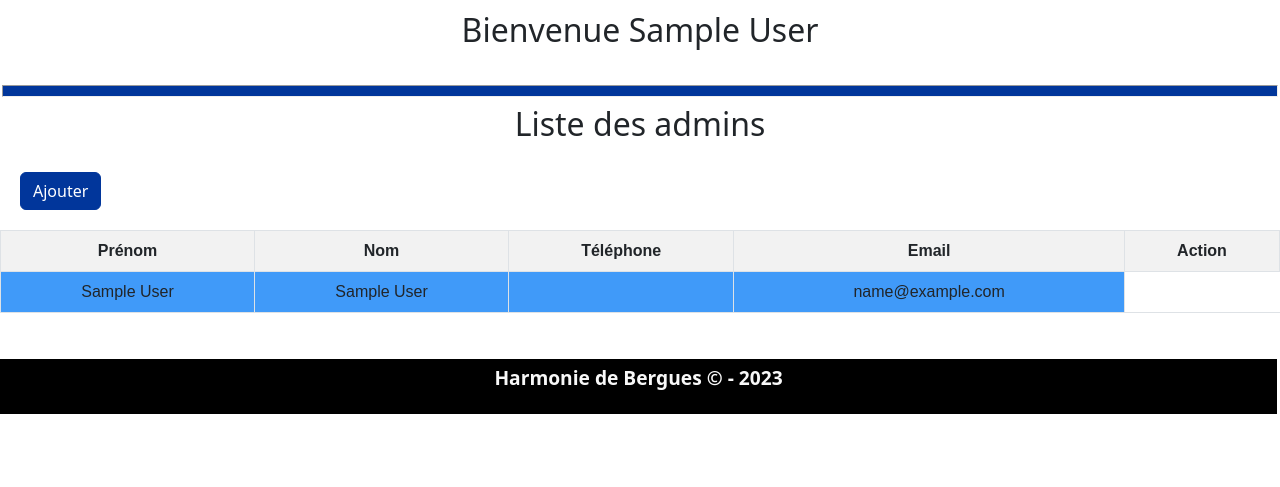
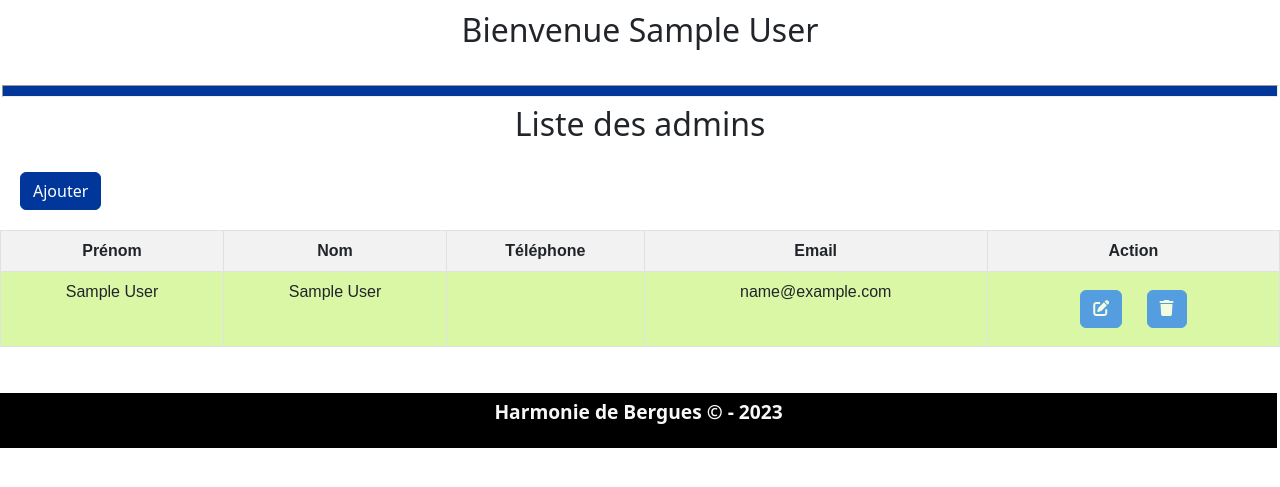
Before and after one commit to ainemehdi6/harmonie, a PHP site: page /GestionAdmins.php in a window 1280 px wide. Shown: the part 294-781 px from the top of the page. Run offline with PHP 8.4, Linux system fonts and the light colour scheme; the visitor is signed in with stand-in values (Sample User, id 1); some libraries are stand-ins or nearby versions.

Commit message:
update GestionAdmin.php

```diff
--- a/GestionAdmins.php
+++ b/GestionAdmins.php
@@ -47,10 +47,19 @@ $dao = new DAO();
           if ($admin[0] == $idAdmin) {
             echo '
       <tr>
-        <td style="background-color:#409AF9">' . $admin[1] . '</td>
-        <td style="background-color:#409AF9" >' . $admin[2] . '</td>
-        <td  style="background-color:#409AF9" >' . $admin[4] . '</td>
-        <td style="background-color:#409AF9" >' . $admin[3] . '</td>';
+        <td style="background-color:#DAF7A6">' . $admin[1] . '</td>
+        <td style="background-color:#DAF7A6" >' . $admin[2] . '</td>
+        <td  style="background-color:#DAF7A6" >' . $admin[4] . '</td>
+        <td style="background-color:#DAF7A6" >' . $admin[3] . '</td>
+        <td style="background-color:#DAF7A6" >
+        <button type="button" disabled class="btn btn-primary">
+                <i class="fa-solid fa-pen-to-square"></i>
+                </button>
+              <button type="button" disabled class="btn btn-primary">
+                <i class="fa-solid fa-trash"></i>
+              </button>
+            </td>'
+        ;
           }else{
             echo '
             <tr>
```
